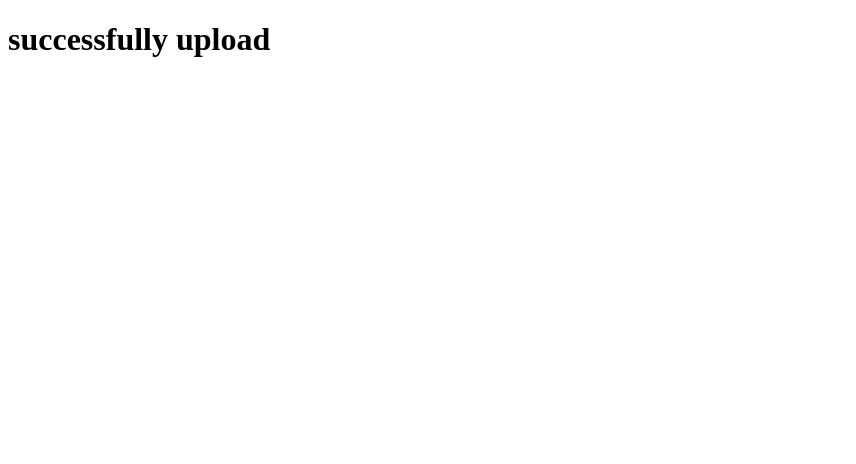
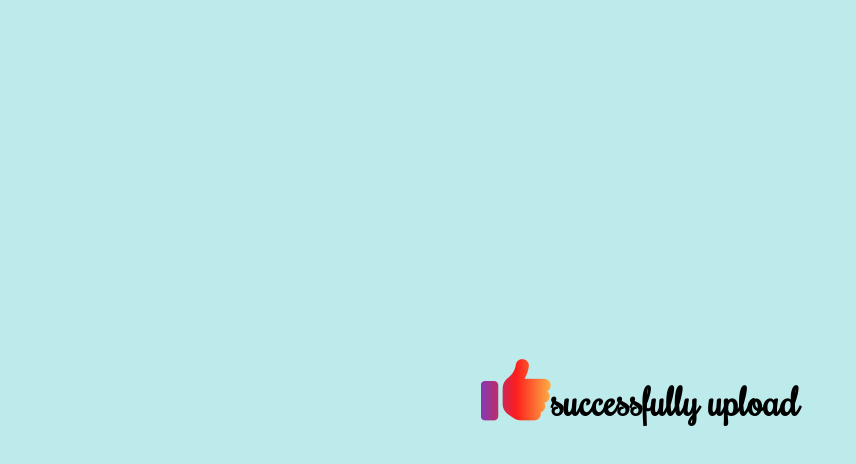
Before and after one commit to suvishsv/fullstackproject, a plain HTML site: page validation/successpage.html in a window 1280 px wide. Shown: the whole page, without its empty margins (0-856 px from the left). Drawn offline with Linux system fonts and the light colour scheme.

Commit message:
update successfully page re design

```diff
--- /dev/null
+++ b/validation/successpage.css
@@ -0,0 +1,25 @@
+body{
+    margin: 0;
+    padding: 0;
+    background-color: rgb(189, 235, 235);
+}
+.container {
+    display: flex;
+    justify-content: center;
+    align-items: center;
+    height: 100vh;
+}
+.container i{
+    font-size: 70px;
+    background: linear-gradient(90deg,rgba(131, 58, 180, 1) 0%, rgba(253, 29, 29, 1) 50%, rgba(252, 176, 69, 1) 100%);
+      -webkit-background-clip: text;
+    background-clip: text;
+    -webkit-text-fill-color: transparent;
+    position: relative;
+    bottom: 10px;
+}
+.container h1 {
+    font-size: 40px;
+    position: relative;
+       font-family: "Rochester", sans-serif ;
+}
--- a/validation/successpage.html
+++ b/validation/successpage.html
@@ -1,11 +1,27 @@
 <!DOCTYPE html>
 <html lang="en">
+
 <head>
     <meta charset="UTF-8">
     <meta name="viewport" content="width=device-width, initial-scale=1.0">
     <title>SuccessPage</title>
+    <link rel="stylesheet" href="successpage.css">
+    <link rel="stylesheet" href="https://cdnjs.cloudflare.com/ajax/libs/font-awesome/6.7.2/css/all.min.css"
+        integrity="sha512-Evv84Mr4kqVGRNSgIGL/F/aIDqQb7xQ2vcrdIwxfjThSH8CSR7PBEakCr51Ck+w+/U6swU2Im1vVX0SVk9ABhg=="
+        crossorigin="anonymous" referrerpolicy="no-referrer" />
+    <link rel="preconnect" href="https://fonts.googleapis.com">
+    <link rel="preconnect" href="https://fonts.gstatic.com" crossorigin>
+    <link
+        href="https://fonts.googleapis.com/css2?family=Bungee+Shade&family=Figtree:ital,wght@0,300..900;1,300..900&family=Poppins:ital,wght@0,100;0,200;0,300;0,400;0,500;0,600;0,700;0,800;0,900;1,100;1,200;1,300;1,400;1,500;1,600;1,700;1,800;1,900&family=Rochester&display=swap"
+        rel="stylesheet">
+
 </head>
+
 <body>
-    <h1>successfully upload</h1>
+    <div class="container">
+        <i class="fa-solid fa-thumbs-up"></i>
+        <h1>successfully upload</h1>
+    </div>
 </body>
+
 </html>
```
